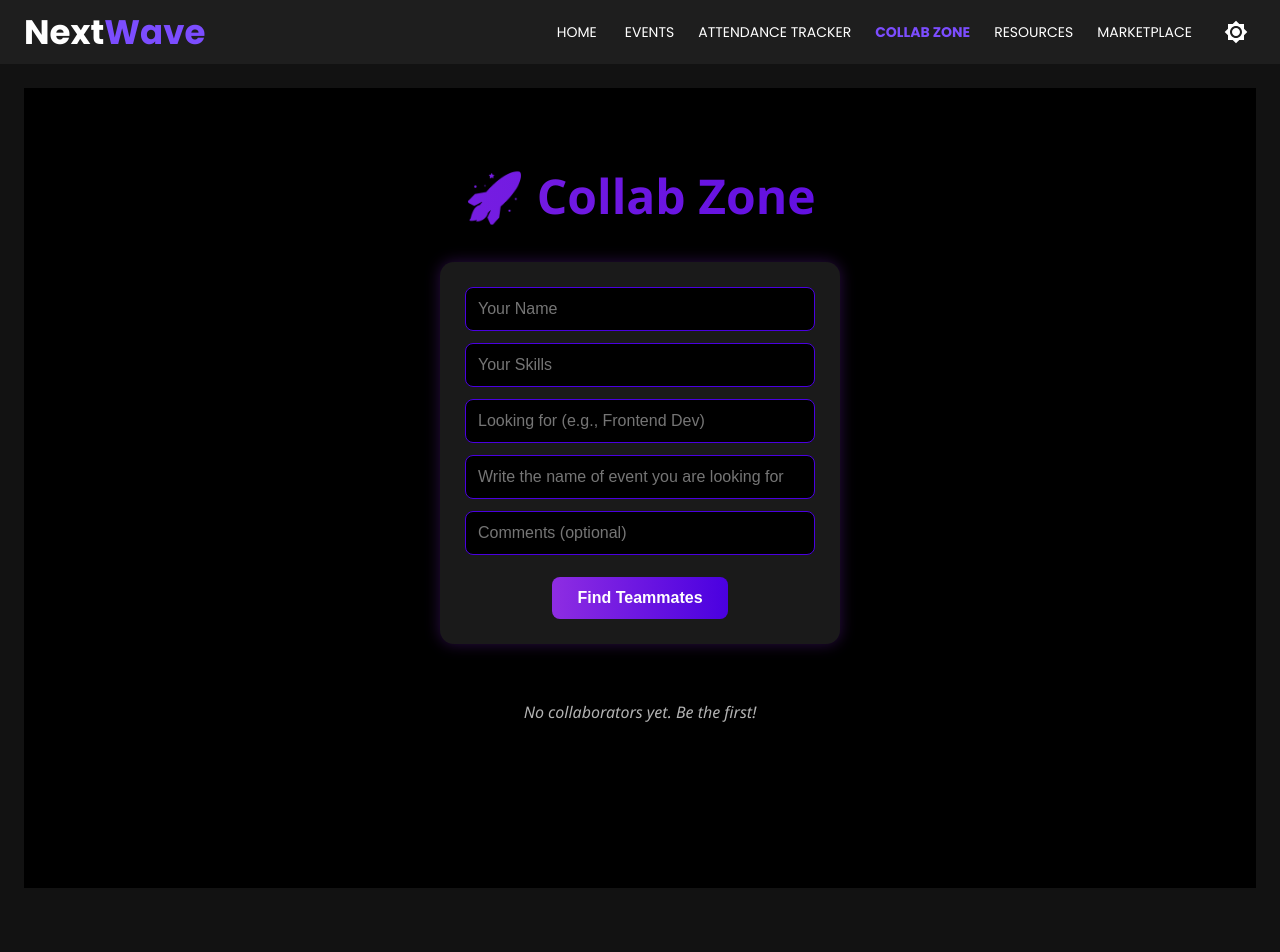
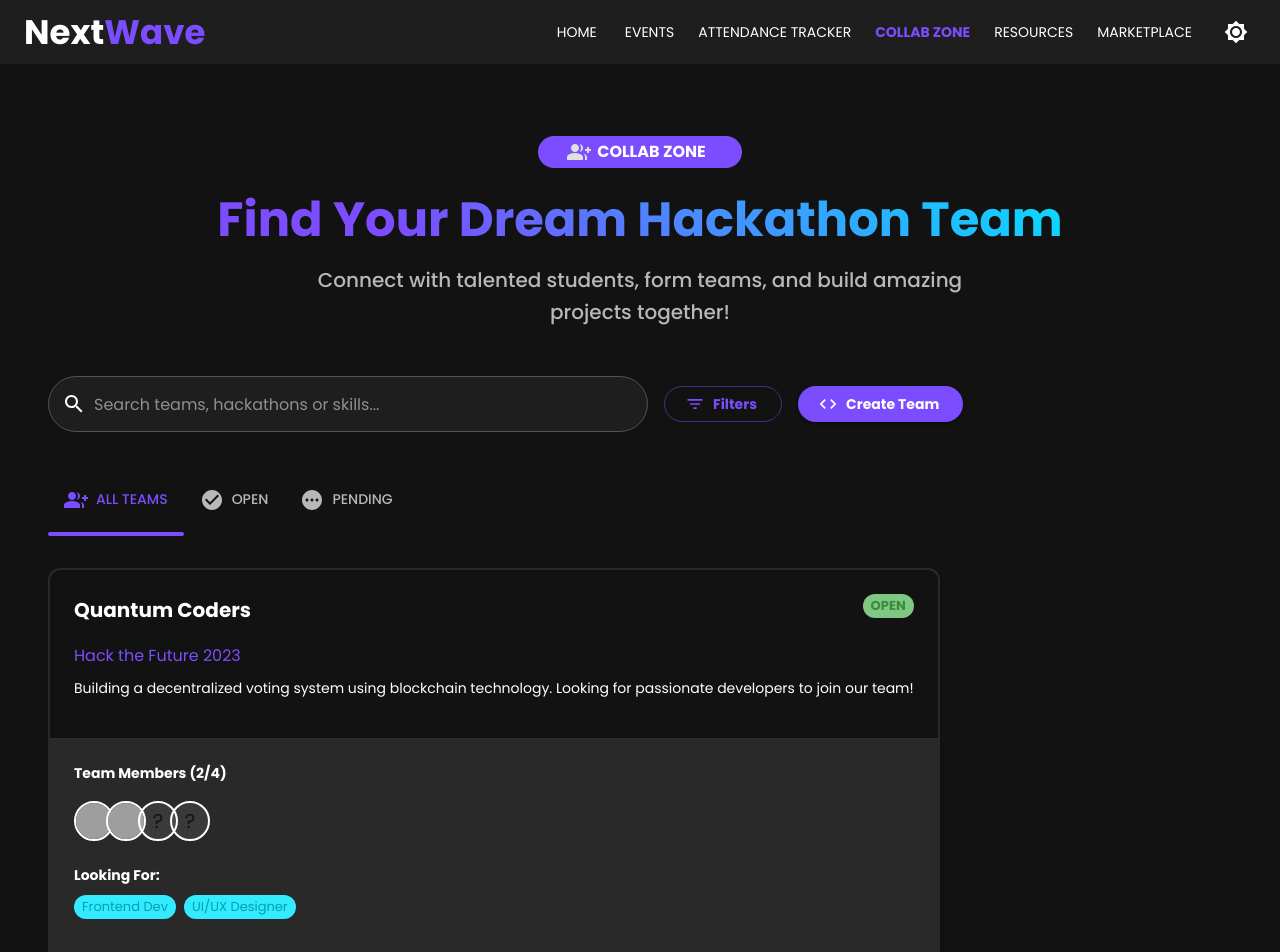
Before and after one commit to AnishaGupta-tech/NextWave, a React (Create React App) app: page /collab-zone in a window 1280 px wide. Shown: the top 952 px of the page. Before the commit the page ends 912 px from the top, so only its background shows below. Built offline with nearby package versions, Linux system fonts and the light colour scheme; grey boxes are pictures that could not be loaded.

Commit message:
collab zone new

```diff
--- a/src/pages/Collab.js
+++ b/src/pages/Collab.js
@@ -1,167 +1,371 @@
 import React, { useState } from 'react';
+import {
+  Box, Typography, Grid, Card, CardContent, Avatar, Chip,
+  Button, Container, TextField, Tabs, Tab, Divider, Badge
+} from '@mui/material';
+import {
+  GroupAdd, Code, EmojiEvents, Search, FilterList,
+  Send, CheckCircle, Pending, Cancel
+} from '@mui/icons-material';
+import { styled } from '@mui/material/styles';
+
+const StatusChip = styled(Chip)(({ theme, status }) => ({
+  fontWeight: 600,
+  ...(status === 'open' && {
+    backgroundColor: theme.palette.success.light,
+    color: theme.palette.success.dark
+  }),
+  ...(status === 'pending' && {
+    backgroundColor: theme.palette.warning.light,
+    color: theme.palette.warning.dark
+  }),
+  ...(status === 'closed' && {
+    backgroundColor: theme.palette.error.light,
+    color: theme.palette.error.dark
+  })
+}));
+
+const SkillTag = styled(Chip)(({ theme }) => ({
+  marginRight: theme.spacing(1),
+  marginBottom: theme.spacing(1),
+  backgroundColor: theme.palette.primary.light,
+  color: theme.palette.primary.dark,
+  '&:hover': {
+    transform: 'scale(1.05)'
+  }
+}));
+
+const TeamCard = styled(Card)(({ theme }) => ({
+  transition: 'all 0.3s ease',
+  border: '2px solid transparent',
+  '&:hover': {
+    transform: 'translateY(-5px)',
+    boxShadow: theme.shadows[8],
+    borderColor: theme.palette.primary.main
+  }
+}));
 
 const Collab = () => {
-  const [users, setUsers] = useState([]);
-  const [formData, setFormData] = useState({
-    name: '',
-    skills: '',
-    lookingFor: '',
-    Hackathon: '',
-    Anycomments: '',
-  });
+  const [tabValue, setTabValue] = useState(0);
+  const [searchTerm, setSearchTerm] = useState('');
 
-  const handleChange = (e) => {
-    setFormData({
-      ...formData,
-      [e.target.name]: e.target.value,
-    });
-  };
+  const teams = [
+    {
+      id: 1,
+      name: 'Quantum Coders',
+      hackathon: 'Hack the Future 2023',
+      lookingFor: ['Frontend Dev', 'UI/UX Designer'],
+      skills: ['React', 'Node.js', 'Figma', 'Blockchain'],
+      members: [
+        { name: 'Aashi', role: 'Backend Dev', avatar: '/avatars/aashi.jpg' },
+        { name: 'Anisha', role: 'ML Engineer', avatar: '/avatars/anisha.jpg' }
+      ],
+      status: 'open',
+      description: 'Building a decentralized voting system using blockchain technology. Looking for passionate developers to join our team!'
+    },
+    {
+      id: 2,
+      name: 'AI Visionaries',
+      hackathon: 'AI Challenge 2023',
+      lookingFor: ['Data Scientist', 'Python Dev'],
+      skills: ['Python', 'TensorFlow', 'OpenCV', 'NLP'],
+      members: [
+        { name: 'Rahul', role: 'Team Lead', avatar: '/avatars/rahul.jpg' }
+      ],
+      status: 'open',
+      description: 'Creating computer vision solutions for social good. Need teammates with ML experience.'
+    },
+    {
+      id: 3,
+      name: 'Eco Innovators',
+      hackathon: 'Green Tech Hackathon',
+      lookingFor: ['Full Stack Dev', 'Hardware Engineer'],
+      skills: ['IoT', 'JavaScript', 'Arduino', 'Cloud'],
+      members: [
+        { name: 'Priya', role: 'Product Designer', avatar: '/avatars/priya.jpg' },
+        { name: 'Vikram', role: 'Backend Dev', avatar: '/avatars/vikram.jpg' }
+      ],
+      status: 'pending',
+      description: 'Developing smart recycling solutions. Join us to make an environmental impact!'
+    }
+  ];
 
-  const handleSubmit = (e) => {
-    e.preventDefault();
-    if (!formData.name.trim() || !formData.skills.trim() || !formData.lookingFor.trim()) return;
-    const newUser = { ...formData, id: Date.now() };
-    setUsers([newUser, ...users]);
-    setFormData({ name: '', skills: '', lookingFor: '', Hackathon: '', Anycomments: '' });
+  const filteredTeams = teams
+    .filter(team =>
+      team.name.toLowerCase().includes(searchTerm.toLowerCase()) ||
+      team.hackathon.toLowerCase().includes(searchTerm.toLowerCase()) ||
+      team.skills.some(skill => skill.toLowerCase().includes(searchTerm.toLowerCase()))
+    )
+    .filter(team => tabValue === 0 || team.status === (tabValue === 1 ? 'open' : 'pending'));
+
+  const handleJoinRequest = (teamId) => {
+    // Handle join request logic
+    console.log(`Request to join team ${teamId}`);
   };
 
   return (
-    <div style={styles.app}>
-      <h1 style={styles.title}>🚀 Collab Zone</h1>
-      <form onSubmit={handleSubmit} style={styles.form}>
-        <input
-          type="text"
-          name="name"
-          placeholder="Your Name"
-          value={formData.name}
-          onChange={handleChange}
-          required
-          style={styles.input}
+    <Container maxWidth="xl" sx={{ py: 6 }}>
+      <Box sx={{ textAlign: 'center', mb: 6 }}>
+        <Chip
+          icon={<GroupAdd />}
+          label="COLLAB ZONE"
+          sx={{
+            px: 3,
+            py: 1,
+            mb: 3,
+            fontWeight: 700,
+            fontSize: '1rem',
+            bgcolor: 'primary.main',
+            color: 'white'
+          }}
         />
-        <input
-          type="text"
-          name="skills"
-          placeholder="Your Skills"
-          value={formData.skills}
-          onChange={handleChange}
-          required
-          style={styles.input}
+        <Typography variant="h3" sx={{
+          fontWeight: 800,
+          mb: 2,
+          background: 'linear-gradient(45deg, #7c4dff 30%, #00e5ff 90%)',
+          WebkitBackgroundClip: 'text',
+          WebkitTextFillColor: 'transparent'
+        }}>
+          Find Your Dream Hackathon Team
+        </Typography>
+        <Typography variant="h6" sx={{
+          maxWidth: 700,
+          mx: 'auto',
+          color: 'text.secondary'
+        }}>
+          Connect with talented students, form teams, and build amazing projects together!
+        </Typography>
+      </Box>
+
+      {/* Search and Filter Bar */}
+      <Box sx={{
+        display: 'flex',
+        alignItems: 'center',
+        mb: 4,
+        gap: 2,
+        flexWrap: 'wrap'
+      }}>
+        <TextField
+          fullWidth
+          variant="outlined"
+          placeholder="Search teams, hackathons or skills..."
+          InputProps={{
+            startAdornment: <Search sx={{ color: 'action.active', mr: 1 }} />
+          }}
+          sx={{
+            flexGrow: 1,
+            maxWidth: 600,
+            '& .MuiOutlinedInput-root': {
+              borderRadius: 50,
+              bgcolor: 'background.paper'
+            }
+          }}
+          value={searchTerm}
+          onChange={(e) => setSearchTerm(e.target.value)}
         />
-        <input
-          type="text"
-          name="lookingFor"
-          placeholder="Looking for (e.g., Frontend Dev)"
-          value={formData.lookingFor}
-          onChange={handleChange}
-          required
-          style={styles.input}
-        />
-        <input
-          type="text"
-          name="Hackathon"
-          placeholder="Write the name of event you are looking for"
-          value={formData.lookingFor}
-          onChange={handleChange}
-          required
-          style={styles.input}
-        />
-        <input
-          type="text"
-          name="anycomments"
-          placeholder="Comments (optional)"
-          value={formData.lookingFor}
-          onChange={handleChange}
-          style={styles.input}
-        />
-        <button type="submit" style={styles.button}>Find Teammates</button>
-      </form>
 
-      <div style={styles.userList}>
-        {users.length === 0 ? (
-          <p style={styles.noUsers}>No collaborators yet. Be the first!</p>
-        ) : (
-          users.map((user) => (
-            <div style={styles.userCard} key={user.id}>
-              <h3>👤 {user.name}</h3>
-              <p><strong>🛠 Skills:</strong> {user.skills}</p>
-              <p><strong>🤝 Looking For:</strong> {user.lookingFor}</p>
-            </div>
-          ))
-        )}
-      </div>
-    </div>
+        <Button
+          variant="outlined"
+          startIcon={<FilterList />}
+          sx={{
+            borderRadius: 50,
+            px: 3,
+            textTransform: 'none',
+            fontWeight: 600
+          }}
+        >
+          Filters
+        </Button>
+
+        <Button
+          variant="contained"
+          startIcon={<Code />}
+          sx={{
+            borderRadius: 50,
+            px: 3,
+            textTransform: 'none',
+            fontWeight: 600
+          }}
+        >
+          Create Team
+        </Button>
+      </Box>
+
+      {/* Tabs */}
+      <Tabs
+        value={tabValue}
+        onChange={(e, newValue) => setTabValue(newValue)}
+        sx={{
+          mb: 4,
+          '& .MuiTabs-indicator': {
+            height: 4,
+            borderRadius: 2
+          }
+        }}
+      >
+        <Tab label="All Teams" icon={<GroupAdd />} iconPosition="start" />
+        <Tab label="Open" icon={<CheckCircle />} iconPosition="start" />
+        <Tab label="Pending" icon={<Pending />} iconPosition="start" />
+      </Tabs>
+
+      {/* Teams Grid */}
+      <Grid container spacing={4}>
+        {filteredTeams.map((team) => (
+          <Grid item xs={12} sm={6} md={4} key={team.id}>
+            <TeamCard>
+              <CardContent sx={{ p: 0 }}>
+                {/* Team Header */}
+                <Box sx={{
+                  p: 3,
+                  bgcolor: 'background.default',
+                  borderBottom: '1px solid',
+                  borderColor: 'divider'
+                }}>
+                  <Box sx={{ display: 'flex', justifyContent: 'space-between', mb: 2 }}>
+                    <Typography variant="h6" sx={{ fontWeight: 700 }}>
+                      {team.name}
+                    </Typography>
+                    <StatusChip
+                      size="small"
+                      label={team.status.toUpperCase()}
+                      status={team.status}
+                    />
+                  </Box>
+                  <Typography variant="subtitle1" color="primary" sx={{ mb: 1 }}>
+                    {team.hackathon}
+                  </Typography>
+                  <Typography variant="body2" sx={{ mb: 2 }}>
+                    {team.description}
+                  </Typography>
+                </Box>
+
+                {/* Team Members */}
+                <Box sx={{ p: 3 }}>
+                  <Typography variant="subtitle2" sx={{ fontWeight: 600, mb: 2 }}>
+                    Team Members ({team.members.length}/4)
+                  </Typography>
+                  <Box sx={{ display: 'flex', mb: 3 }}>
+                    {team.members.map((member, index) => (
+                      <Avatar
+                        key={index}
+                        src={member.avatar}
+                        alt={member.name}
+                        sx={{
+                          width: 40,
+                          height: 40,
+                          mr: -1,
+                          border: '2px solid white',
+                          '&:hover': {
+                            transform: 'translateY(-5px)',
+                            zIndex: 1
+                          }
+                        }}
+                      />
+                    ))}
+                    {Array.from({ length: 4 - team.members.length }).map((_, index) => (
+                      <Avatar
+                        key={`empty-${index}`}
+                        sx={{
+                          width: 40,
+                          height: 40,
+                          mr: -1,
+                          bgcolor: 'action.hover',
+                          border: '2px solid white'
+                        }}
+                      >
+                        ?
+                      </Avatar>
+                    ))}
+                  </Box>
+
+                  {/* Looking For */}
+                  <Typography variant="subtitle2" sx={{ fontWeight: 600, mb: 1 }}>
+                    Looking For:
+                  </Typography>
+                  <Box sx={{ mb: 3 }}>
+                    {team.lookingFor.map((role, index) => (
+                      <Chip
+                        key={index}
+                        label={role}
+                        size="small"
+                        sx={{
+                          mr: 1,
+                          mb: 1,
+                          bgcolor: 'secondary.light',
+                          color: 'secondary.dark'
+                        }}
+                      />
+                    ))}
+                  </Box>
+
+                  {/* Skills */}
+                  <Typography variant="subtitle2" sx={{ fontWeight: 600, mb: 1 }}>
+                    Skills Needed:
+                  </Typography>
+                  <Box sx={{ mb: 3 }}>
+                    {team.skills.map((skill, index) => (
+                      <SkillTag
+                        key={index}
+                        label={skill}
+                        size="small"
+                      />
+                    ))}
+                  </Box>
+
+                  {/* Action Button */}
+                  <Button
+                    fullWidth
+                    variant="contained"
+                    startIcon={<Send />}
+                    disabled={team.status !== 'open'}
+                    onClick={() => handleJoinRequest(team.id)}
+                    sx={{
+                      borderRadius: 2,
+                      py: 1.5,
+                      fontWeight: 600
+                    }}
+                  >
+                    {team.status === 'open' ? 'Request to Join' : 'Applications Closed'}
+                  </Button>
+                </Box>
+              </CardContent>
+            </TeamCard>
+          </Grid>
+        ))}
+      </Grid>
+
+      {/* Empty State */}
+      {filteredTeams.length === 0 && (
+        <Box sx={{
+          textAlign: 'center',
+          p: 8,
+          bgcolor: 'background.paper',
+          borderRadius: 3
+        }}>
+          <EmojiEvents sx={{ fontSize: 60, color: 'text.disabled', mb: 2 }} />
+          <Typography variant="h5" sx={{ mb: 2 }}>
+            No teams found matching your search
+          </Typography>
+          <Typography variant="body1" color="text.secondary" sx={{ mb: 3 }}>
+            Try adjusting your filters or create your own team to get started!
+          </Typography>
+          <Button
+            variant="contained"
+            size="large"
+            startIcon={<Code />}
+            sx={{
+              px: 4,
+              py: 1.5,
+              borderRadius: 2,
+              fontWeight: 600
+            }}
+          >
+            Create New Team
+          </Button>
+        </Box>
+      )}
+    </Container>
   );
 };
 
-const styles = {
-  app: {
-    fontFamily: 'Segoe UI, sans-serif',
-    backgroundColor: '#000',
-    color: '#fff',
-    minHeight: '100vh',
-    padding: '40px 20px',
-    textAlign: 'center',
-  },
-  title: {
-    fontSize: '3rem',
-    marginBottom: '30px',
-    background: 'linear-gradient(90deg, #8e2de2, #4a00e0)',
-    WebkitBackgroundClip: 'text',
-    WebkitTextFillColor: 'transparent',
-  },
-  form: {
-    display: 'flex',
-    flexDirection: 'column',
-    alignItems: 'center',
-    gap: '12px',
-    maxWidth: '400px',
-    margin: '0 auto 40px auto',
-    backgroundColor: '#1a1a1a',
-    padding: '25px',
-    borderRadius: '14px',
-    boxShadow: '0 0 15px rgba(138, 43, 226, 0.3)',
-  },
-  input: {
-    width: '100%',
-    padding: '12px',
-    borderRadius: '8px',
-    border: '1px solid #4a00e0',
-    backgroundColor: '#000',
-    color: '#fff',
-    fontSize: '1rem',
-    transition: 'border-color 0.3s ease',
-  },
-  button: {
-    padding: '12px 25px',
-    borderRadius: '8px',
-    border: 'none',
-    background: 'linear-gradient(90deg, #8e2de2, #4a00e0)',
-    color: '#fff',
-    fontSize: '1rem',
-    fontWeight: 'bold',
-    cursor: 'pointer',
-    marginTop: '10px',
-    transition: 'transform 0.2s ease',
-  },
-  userList: {
-    display: 'grid',
-    gridTemplateColumns: 'repeat(auto-fit, minmax(260px, 1fr))',
-    gap: '20px',
-    padding: '0 20px',
-  },
-  userCard: {
-    backgroundColor: '#1e1e1e',
-    padding: '20px',
-    borderRadius: '12px',
-    borderLeft: '5px solid #4a00e0',
-    boxShadow: '0 0 10px rgba(72, 61, 139, 0.4)',
-    textAlign: 'left',
-    color: '#fff',
-  },
-  noUsers: {
-    fontStyle: 'italic',
-    opacity: 0.7,
-  },
-};
-
 export default Collab;
```
